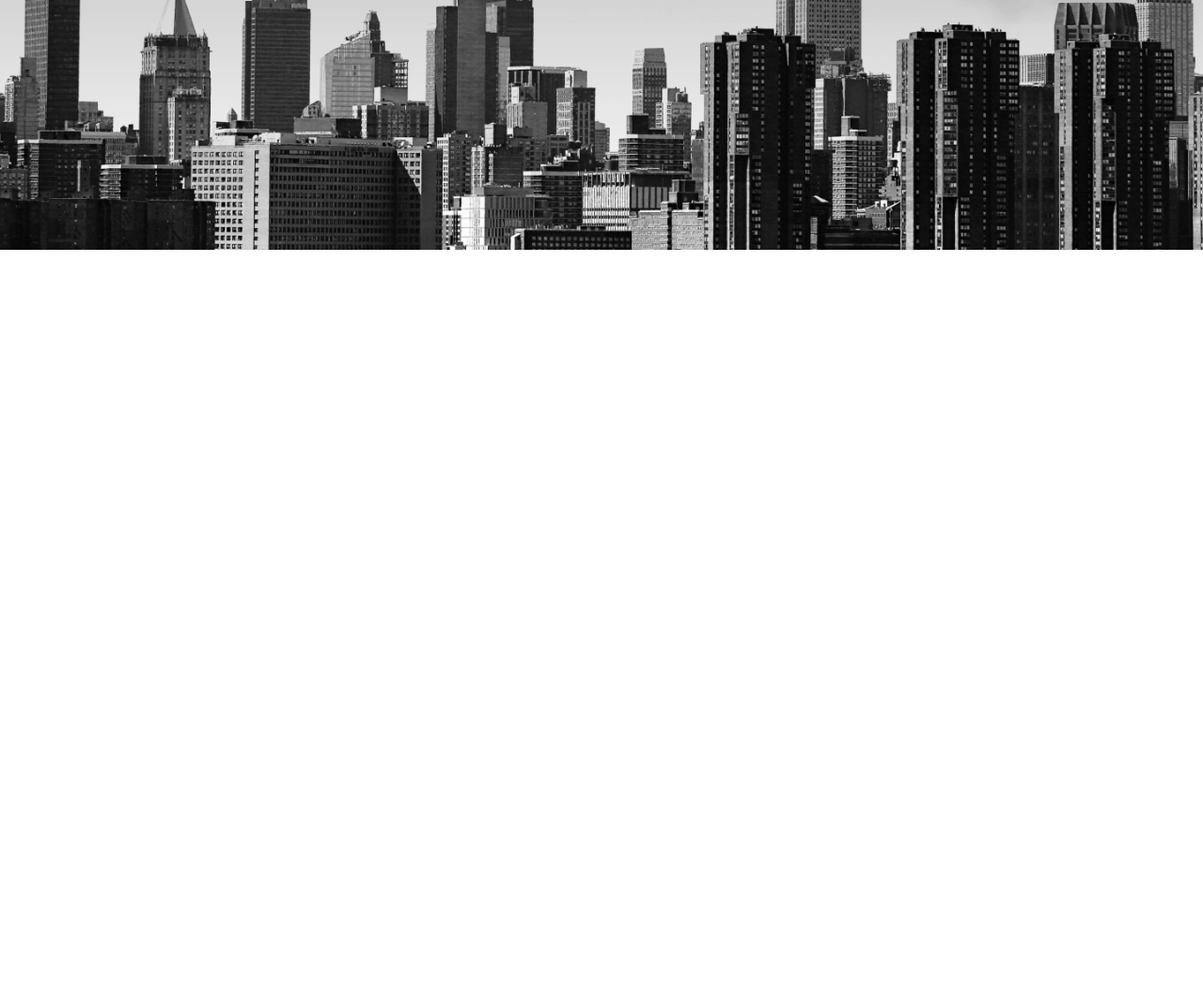
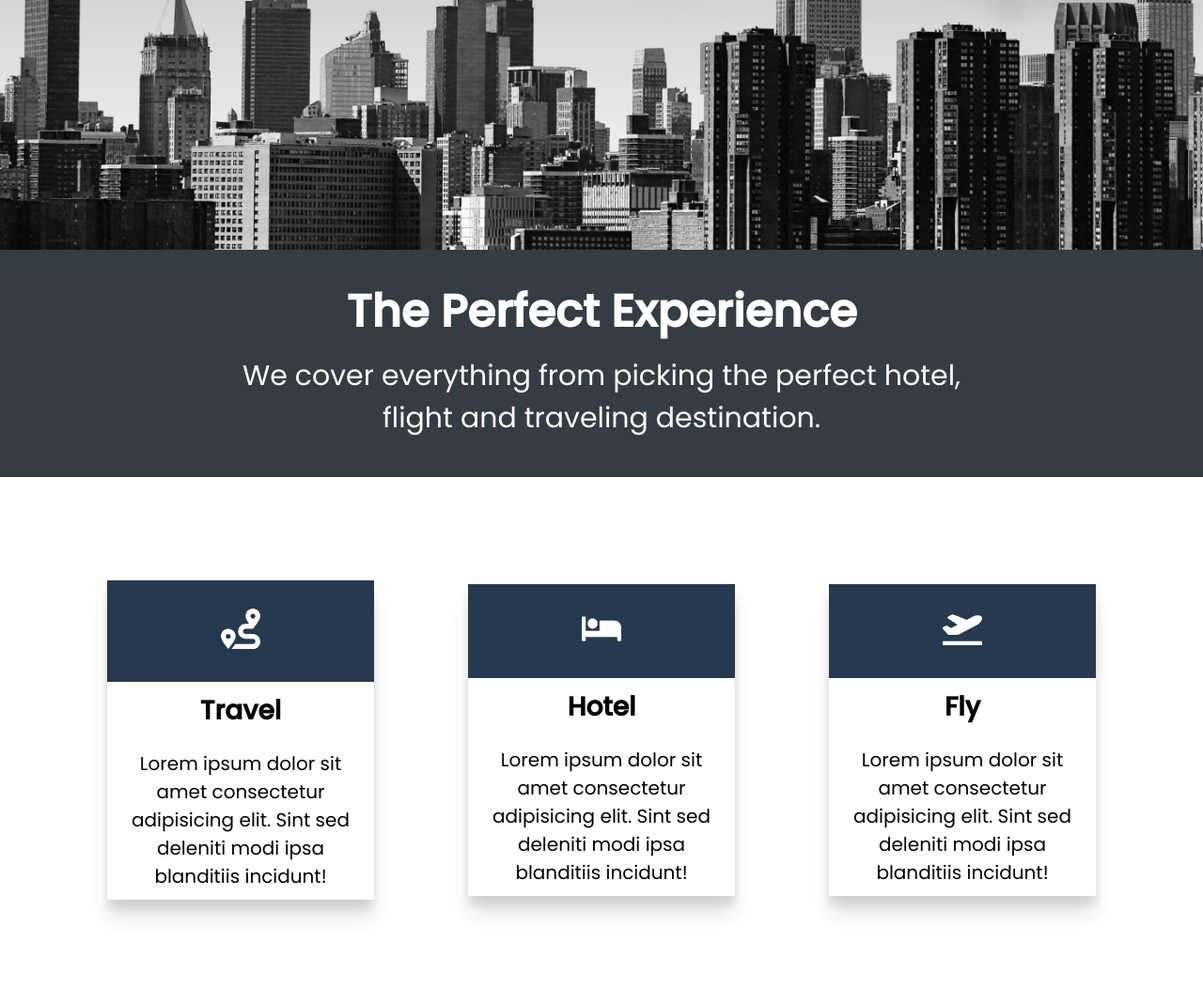
Before and after one commit to nikkisato/travelly-project, a plain HTML site: page index.html in a window 1280 px wide. Shown: the part 1334-2402 px from the top of the page at 94% size. Before the commit the page ends 1600 px from the top, so only its background shows below. Drawn offline with Linux system fonts and the light colour scheme; a web font is replaced by a local one.

Commit message:
created cards

```diff
--- a/index.html
+++ b/index.html
@@ -41,5 +41,43 @@
             <img src="/img/cloud.png" alt="" class="moving-cloud-2 cloud" />
         </header>
     </section>
+    <section id="benefits">
+        <header class="benefits-head">
+            <h2>The Perfect Experience</h2>
+            <h3>We cover everything from picking the perfect hotel, <br /> flight and traveling destination.</h3>
+         </header>
+         <div class="cards">
+            <div class="card">
+              <div class="card-icon">
+                <img src="/icons/route-solid.svg" alt="" />
+              </div>
+              <h4>Travel</h4>
+              <p>
+                Lorem ipsum dolor sit amet consectetur adipisicing elit. Sint sed
+                deleniti modi ipsa blanditiis incidunt!
+              </p>
+            </div>
+            <div class="card">
+              <div class="card-icon">
+                <img src="/icons/bed-solid.svg" alt="" />
+              </div>
+              <h4>Hotel</h4>
+              <p>
+                Lorem ipsum dolor sit amet consectetur adipisicing elit. Sint sed
+                deleniti modi ipsa blanditiis incidunt!
+              </p>
+            </div>
+            <div class="card">
+              <div class="card-icon">
+                <img src="./icons/plane-departure-solid.svg" alt="" />
+              </div>
+              <h4>Fly</h4>
+              <p>
+                Lorem ipsum dolor sit amet consectetur adipisicing elit. Sint sed
+                deleniti modi ipsa blanditiis incidunt!
+              </p>
+            </div>
+          </div>
+    </section>
 </body>
 </html>
--- a/style.css
+++ b/style.css
@@ -165,6 +165,54 @@ nav ul {
   }
 }
 
+/* Benefits Section */
+.benefits-head {
+  background: #343c44;
+  padding: 3rem;
+  min-height: 30vh;
+  display: flex;
+  flex-direction: column;
+  justify-content: center;
+  align-items: center;
+  color: white;
+  text-align: Center;
+}
+
+.benefits-head h3 {
+  padding: 1rem;
+}
+
+.cards {
+  width: 90%;
+  margin: auto;
+  display: flex;
+  min-height: 70vh;
+  align-items: center;
+  flex-wrap: wrap;
+}
+
+.card {
+  flex: 1 1 25rem;
+  min-height: 40vh;
+  margin: 2rem 5rem;
+  box-shadow: 0px 10px 10px rgba(0, 0, 0, 0.1), 0px 20px 20px rgba(0, 0, 0, 0.1);
+  text-align: center;
+}
+
+.card-icon {
+  background-color: #27394e;
+  padding: 1rem 0rem;
+}
+
+.cards img {
+  max-width: 15%;
+  margin: 2rem;
+}
+
+.card h4,
+.card p {
+  padding: 1rem;
+}
 /* Media Query */
 
 @media screen and (max-width: 932px) {
```
